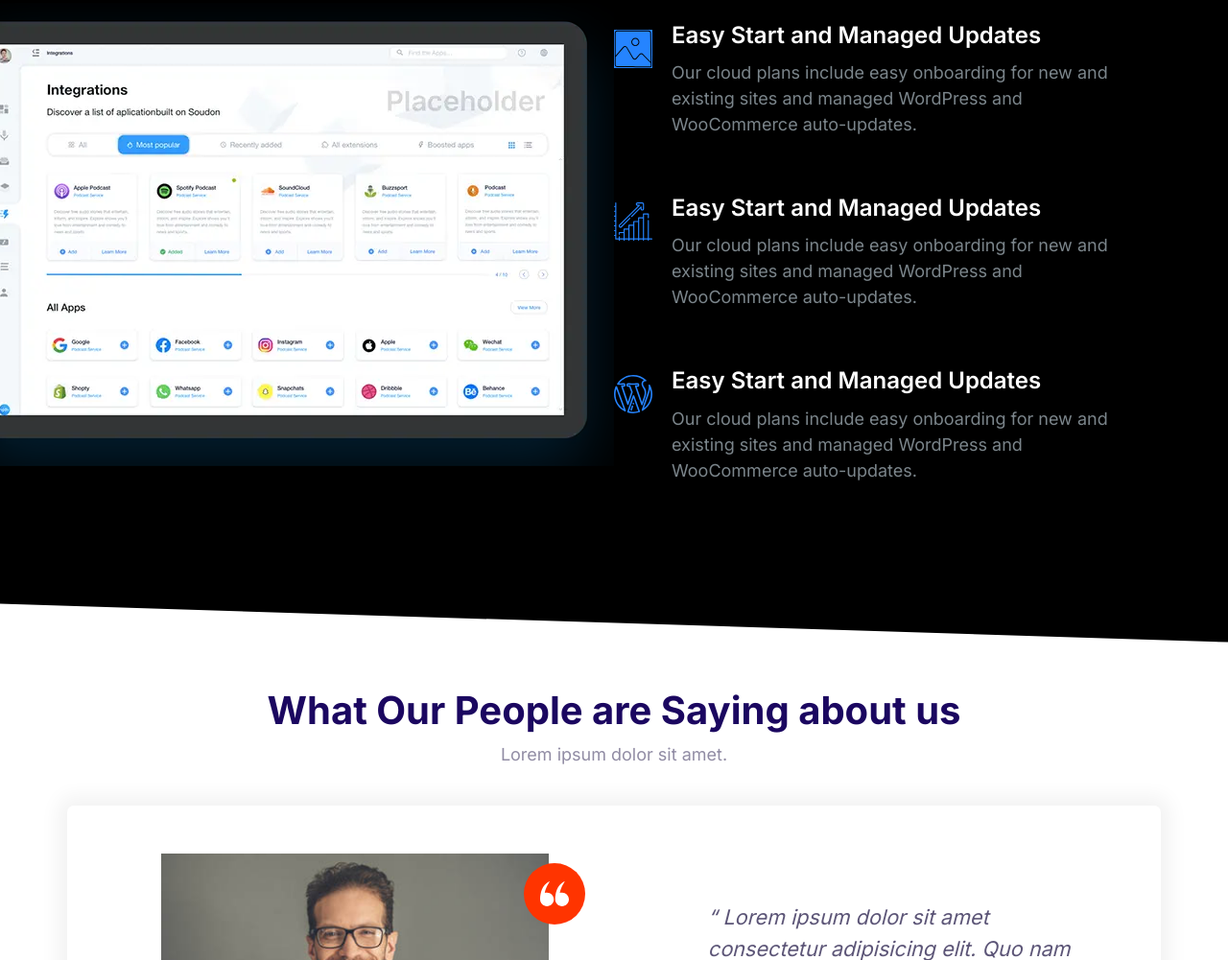
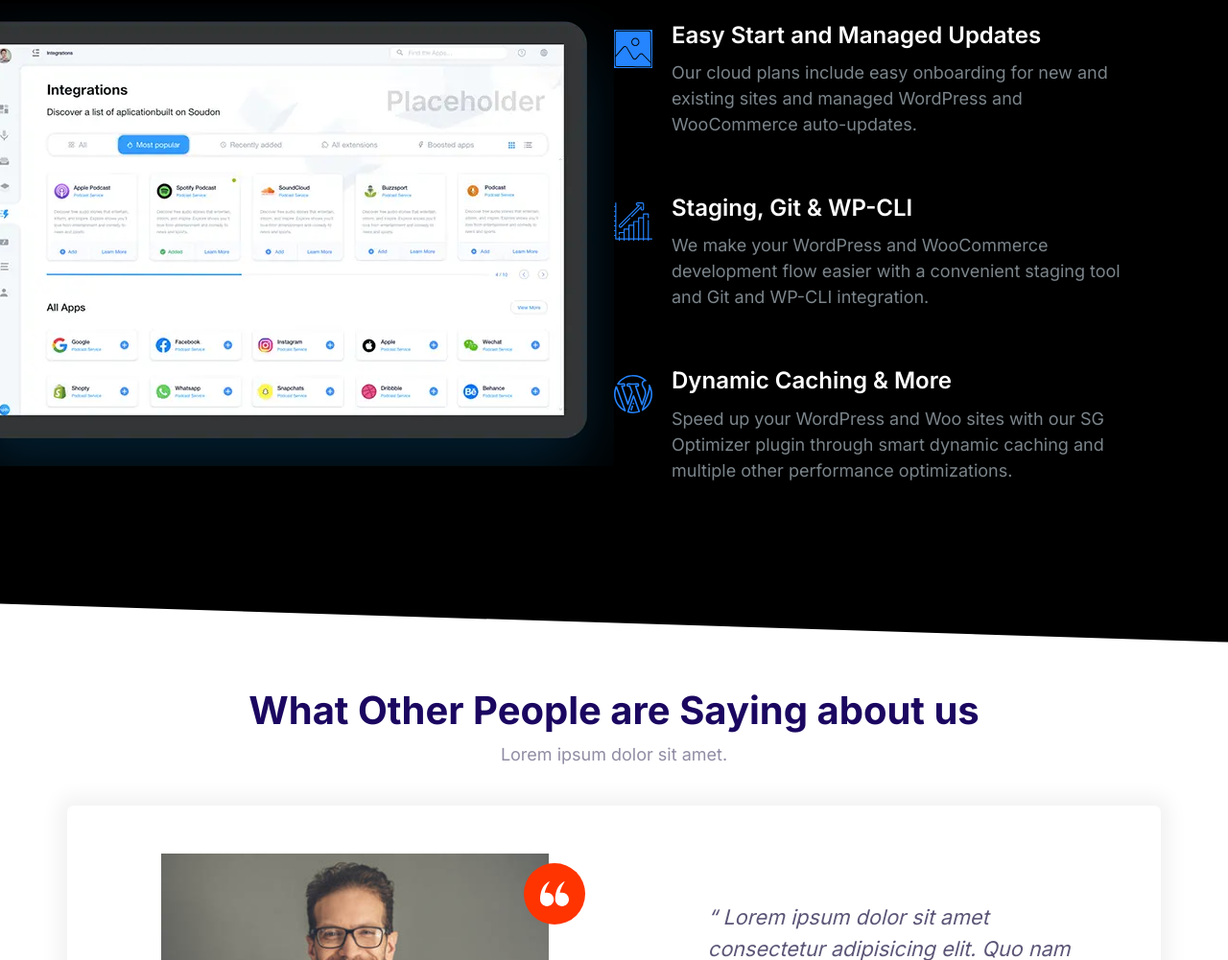
Before and after one commit to AhmedAwad97/ahmed, a website built with Parcel: page index.html in a window 1280 px wide. Shown: the part 4053-5054 px from the top of the page at 96% size. Built offline with nearby package versions, Linux system fonts and the light colour scheme.

Commit message:
media content adjustment

```diff
--- a/index.html
+++ b/index.html
@@ -281,8 +281,8 @@
               </svg>
             </div>
             <div class="media__body">
-              <h3 class="media__title">Easy Start and Managed Updates</h3>
-              <p>Our cloud plans include easy onboarding for new and existing sites and managed WordPress and WooCommerce auto-updates. </p>
+              <h3 class="media__title">Staging, Git & WP-CLI</h3>
+              <p>We make your WordPress and WooCommerce development flow easier with a convenient staging tool and Git and WP-CLI integration. </p>
             </div>
           </li>
 
@@ -293,8 +293,10 @@
               </svg>
             </div>
             <div class="media__body">
-              <h3 class="media__title">Easy Start and Managed Updates</h3>
-              <p>Our cloud plans include easy onboarding for new and existing sites and managed WordPress and WooCommerce auto-updates. </p>
+              <h3 class="media__title">Dynamic Caching & More</h3>
+              <p>Speed up your WordPress and Woo sites with our SG Optimizer plugin through smart dynamic
+                caching and multiple other performance optimizations.
+              </p>
             </div>
           </li>
         </ul>
@@ -306,7 +308,7 @@
     -->
     <section class="block">
       <header class="block__header">
-        <h2 class="block__heading">What Our People are Saying about us</h2>
+        <h2 class="block__heading">What Other People are Saying about us</h2>
         <p>Lorem ipsum dolor sit amet.</p>
       </header>
 
```
